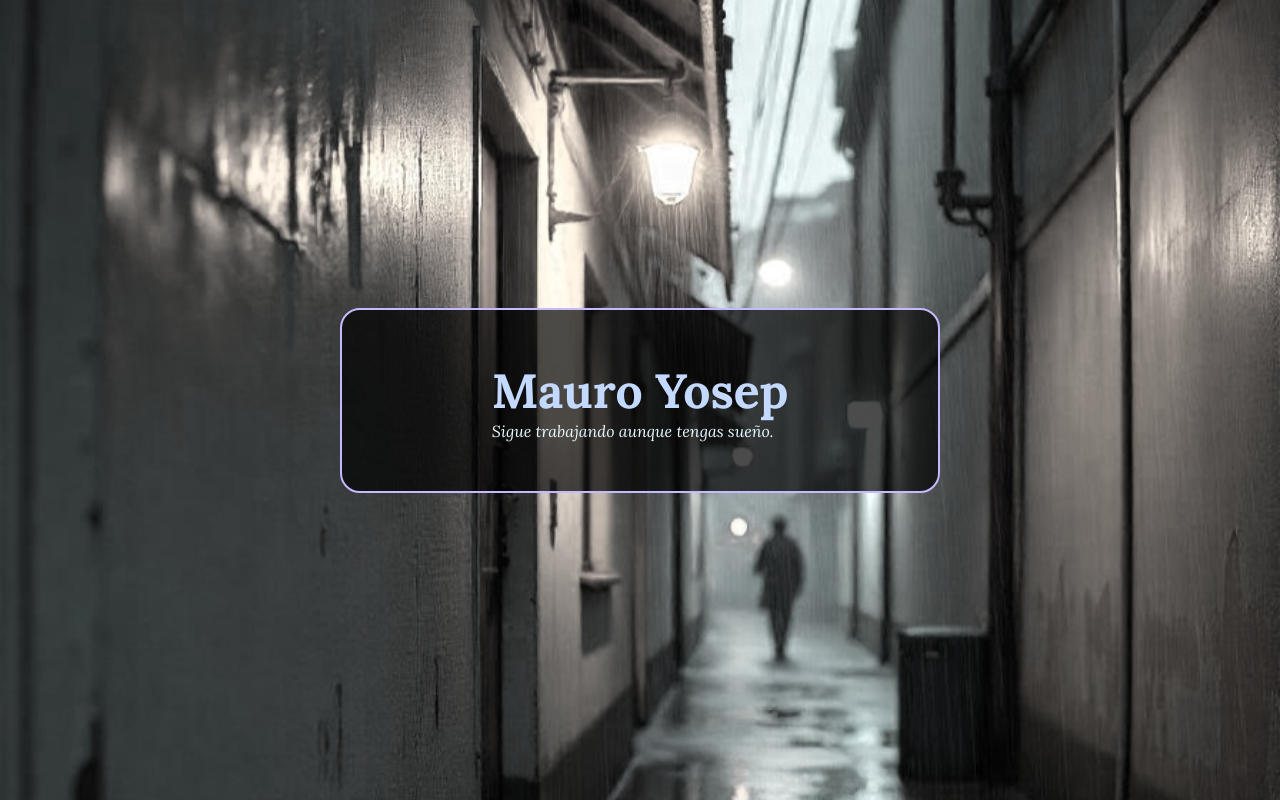
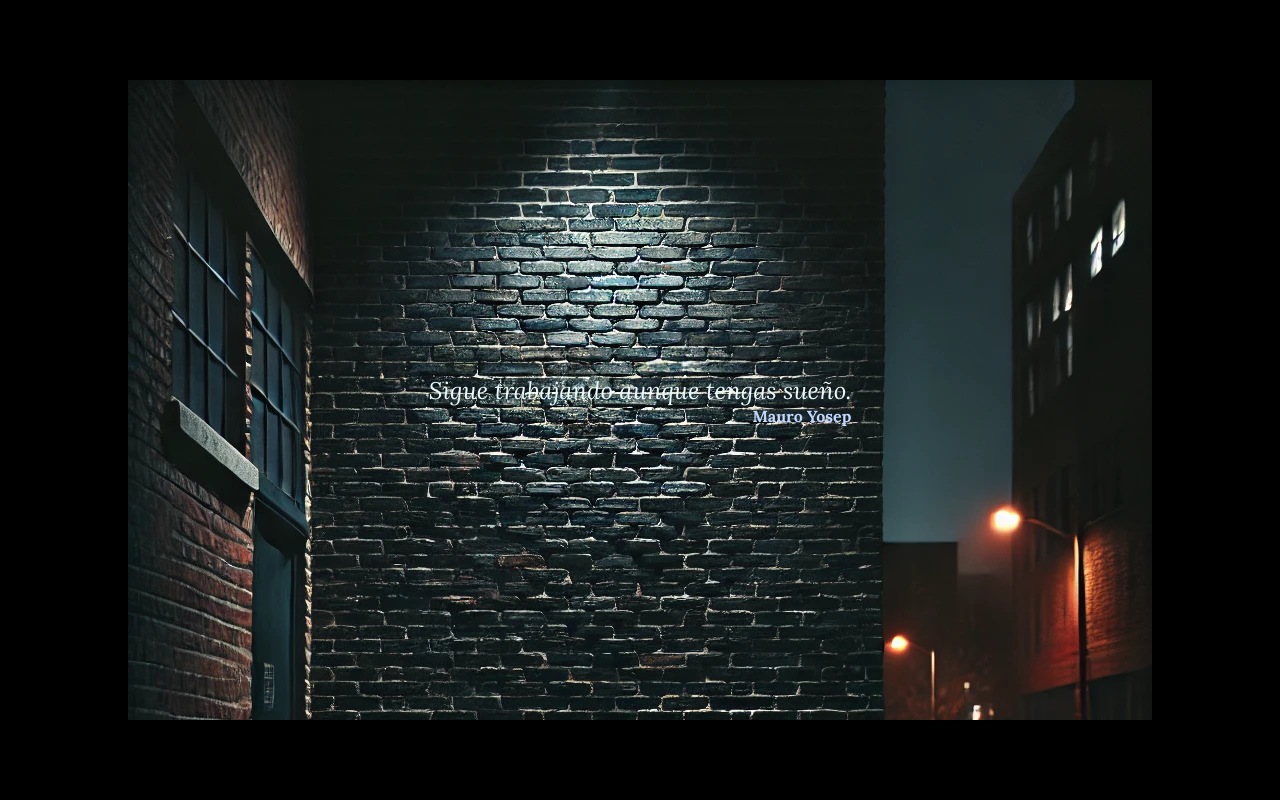
Before and after one commit to MauroSJ/GeneratorQuotes, a plain HTML site: page index.html in a window 1280 px wide. Drawn offline with Linux system fonts and the light colour scheme.

Commit message:
trying styles

```diff
--- a/index.html
+++ b/index.html
@@ -11,10 +11,13 @@
 </head>
 <body>
 
-    <main class="flex-container">
-        <div class="flex-container__box">
-            <h2 class="flex-container__box-author-name">Mauro Yosep</h2>
-            <p class="flex-container__box-text-quotes">Sigue trabajando aunque tengas sueño.</p>
+    <main class="container">
+        <div class="container__background">
+            <div class="container__box">
+                <p class="container__box-text-quotes">Sigue trabajando aunque tengas sueño.</p>
+                <h2 class="container__box-author-name">Mauro Yosep</h2>
+            </div>
+
         </div>
 
     </main>
--- a/styles/styles.css
+++ b/styles/styles.css
@@ -18,34 +18,45 @@
     font-family: "lora";
 }
 
-body{
-  background-image: url("../assets/images/background-street.png") ;
+.container{
+    display: flex;
+    flex-direction: column;
+    height: 100dvh;
+    width: 100dvw ;
+    justify-content: center;
+    align-items: center;
+    background-color: black;
+}
+
+.container__background{
+  display: flex;
+  flex-direction: column;
+  justify-content: center;
+  align-items: center;
+  height: 80dvh;
+  min-width: 80dvw ;
+  background-image: url("../assets/images/background-street-2.png") ;
   background-repeat: no-repeat;
   background-size: cover;
   background-position: auto;
 }
 
-.flex-container{
-    display: flex;
-    flex-direction: column;
-    height: 100dvh;
-    justify-content: center;
-    align-items: center;
+
+.container__box:hover{
+
+  padding: 50px;
+  background-color: rgba(0, 0, 0, 0.3);
+  min-width: 80dvw ;
 }
 
-.flex-container__box{
-  border: solid 2px var(--thrid-color);
-  padding: 50px 150px;
-  background-color: rgba(0, 0, 0, 0.7);
-  border-radius: 20px;
+.container__box-text-quotes{
+  color: var(--secondary-color);
+  font-style: italic;
+  font-size: 1.5rem;
 }
 
-.flex-container__box-author-name{
+.container__box-author-name{
   color: var(--first-color);
-  font-size: 3rem;
+  font-size: 1rem;
+  text-align: end;
 }
-
-.flex-container__box-text-quotes{
-  color: var(--secondary-color);
-  font-style: italic;
-}
```
Also changed, not shown: assets/images/background-street-2.png (added).
